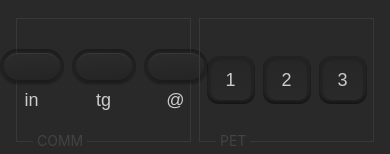
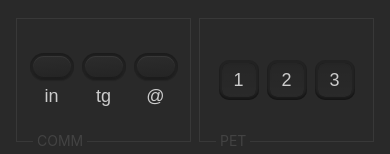
Before and after one commit to fluidleonid/portfolio-leo, a Next.js app: page / in a window 390 px wide. Shown: the part 582-736 px from the top of the page. Built offline with nearby package versions, Linux system fonts and the light colour scheme.

Commit message:
feat(ui): add sm size variant (44x28 for Button, 40x40 for ButtonLamp) with untouched labels

```diff
--- a/src/shared/ui/button/Button.tsx
+++ b/src/shared/ui/button/Button.tsx
@@ -10,6 +10,8 @@ export interface ButtonProps
   labelClassName?: string;
   /** Optional class name for the inner tactile pill */
   buttonClassName?: string;
+  /** Size variant: default (64x36), sm (44x28), or responsive (sm on mobile, default on desktop) */
+  size?: "default" | "sm" | "responsive";
 }
 
 /**
@@ -20,6 +22,10 @@ export interface ButtonProps
  * - Inner tactile cap: linear gradient surface-pill -> surface
  * - Full interactive hit zone: includes both the tactile pill and the label
  * - Label positions: "bottom" (default for COMM pills) or "right" (for CASE rows)
+ * - Size specifications:
+ *   - default: whole base 64x36px, inner cap 56x28px
+ *   - sm: whole base 44x28px, inner cap 38x22px
+ *   - responsive: sm on mobile (<sm), default on desktop (sm+)
  */
 export const Button = React.forwardRef<HTMLButtonElement, ButtonProps>(
   (
@@ -29,6 +35,7 @@ export const Button = React.forwardRef<HTMLButtonElement, ButtonProps>(
       labelClassName = "",
       label,
       labelPosition = "bottom",
+      size = "default",
       disabled,
       children,
       ...props
@@ -36,6 +43,42 @@ export const Button = React.forwardRef<HTMLButtonElement, ButtonProps>(
     ref
   ) => {
     const isHorizontal = labelPosition === "right";
+
+    // Well size classes (outer base of the button)
+    const wellSizeClass =
+      size === "sm"
+        ? "h-[28px] w-[44px] rounded-[36px] p-[3px] pt-[2.5px]"
+        : size === "responsive"
+        ? "h-[28px] sm:h-[36px] w-[44px] sm:w-[64px] rounded-[36px] sm:rounded-[44px] p-[3px] sm:p-[4px] pt-[2.5px] sm:pt-[3px]"
+        : "h-[36px] w-[64px] rounded-[44px] p-[4px] pt-[3px]";
+
+    // Cap size classes (inner tactile cap)
+    const capSizeClass =
+      size === "sm"
+        ? "h-[22px] w-[38px] rounded-[32px]"
+        : size === "responsive"
+        ? "h-[22px] sm:h-[28px] w-[38px] sm:w-[56px] rounded-[32px] sm:rounded-[40px]"
+        : "h-[28px] w-[56px] rounded-[40px]";
+
+    // Hit-target / container width when label is stacked below
+    const containerWidthClass =
+      isHorizontal
+        ? ""
+        : size === "sm"
+        ? "w-[44px]"
+        : size === "responsive"
+        ? "w-[44px] sm:w-[64px]"
+        : "w-[64px]";
+
+    // Label width class
+    const labelWidthClass =
+      isHorizontal
+        ? "text-left"
+        : size === "sm"
+        ? "w-[44px] text-center"
+        : size === "responsive"
+        ? "w-[44px] sm:w-[64px] text-center"
+        : "w-[64px] text-center";
 
     return (
       <button
@@ -49,19 +92,20 @@ export const Button = React.forwardRef<HTMLButtonElement, ButtonProps>(
         className={`group relative inline-flex ${
           isHorizontal
             ? "flex-row items-center gap-[16px]"
-            : "flex-col items-center gap-[4px] w-[64px]"
+            : `flex-col items-center gap-[4px] ${containerWidthClass}`
         } cursor-pointer select-none focus-visible:outline-none disabled:pointer-events-none disabled:opacity-40 ${className}`}
         {...props}
       >
-        {/* Tactile Pill Well (36x64px) */}
+        {/* Tactile Pill Well (Base: 44x28 in sm, 64x36 in default) */}
         <span
-          className={`relative inline-flex h-[36px] w-[64px] shrink-0 items-center justify-center rounded-[44px] bg-black/15 p-[4px] pt-[3px] shadow-[inset_0_2px_3px_rgba(0,0,0,0.25),inset_0_-1px_1px_rgba(255,255,255,0.02)] transition-all duration-150 group-focus-visible:ring-2 group-focus-visible:ring-neutral-500/40 ${buttonClassName}`}
+          className={`relative inline-flex shrink-0 items-center justify-center bg-black/15 shadow-[inset_0_2px_3px_rgba(0,0,0,0.25),inset_0_-1px_1px_rgba(255,255,255,0.02)] transition-all duration-150 group-focus-visible:ring-2 group-focus-visible:ring-neutral-500/40 ${wellSizeClass} ${buttonClassName}`}
         >
-          {/* Inner Tactile Cap (28x56px) */}
+          {/* Inner Tactile Cap */}
           <span
-            className="relative block h-[28px] w-[56px] rounded-[40px] shadow-[inset_0_1px_0_rgba(255,255,255,0.06),inset_0_-1px_0_rgba(0,0,0,0.25),0_2px_2px_rgba(0,0,0,0.20)] transition-all duration-150 ease-out group-hover:translate-y-[1px] group-hover:shadow-[inset_0_1px_0_rgba(255,255,255,0.04),inset_0_-1px_0_rgba(0,0,0,0.25),0_1px_1px_rgba(0,0,0,0.15)] group-active:translate-y-[1px] group-active:shadow-[inset_0_1px_0_rgba(255,255,255,0.04),inset_0_-1px_0_rgba(0,0,0,0.25),0_1px_1px_rgba(0,0,0,0.15)]"
+            className={`relative block shadow-[inset_0_1px_0_rgba(255,255,255,0.06),inset_0_-1px_0_rgba(0,0,0,0.25),0_2px_2px_rgba(0,0,0,0.20)] transition-all duration-150 ease-out group-hover:translate-y-[1px] group-hover:shadow-[inset_0_1px_0_rgba(255,255,255,0.04),inset_0_-1px_0_rgba(0,0,0,0.25),0_1px_1px_rgba(0,0,0,0.15)] group-active:translate-y-[1px] group-active:shadow-[inset_0_1px_0_rgba(255,255,255,0.04),inset_0_-1px_0_rgba(0,0,0,0.25),0_1px_1px_rgba(0,0,0,0.15)] ${capSizeClass}`}
             style={{
-              background: "linear-gradient(175deg, var(--color-surface-pill, #2c2c2c) 0%, var(--color-surface, #242424) 100%)",
+              background:
+                "linear-gradient(175deg, var(--color-surface-pill, #2c2c2c) 0%, var(--color-surface, #242424) 100%)",
             }}
           >
             {children}
@@ -71,9 +115,7 @@ export const Button = React.forwardRef<HTMLButtonElement, ButtonProps>(
         {/* Hardware Label: AA Stetica styled with text-content-primary (#CCCCCC) */}
         {label && (
           <span
-            className={`${
-              isHorizontal ? "text-left" : "w-[64px] text-center"
-            } text-[18px] leading-[22px] font-normal text-content-primary transition-colors duration-150 select-none tracking-normal font-stetica group-hover:text-content-contrast ${labelClassName}`}
+            className={`${labelWidthClass} text-[18px] leading-[22px] font-normal text-content-primary transition-colors duration-150 select-none tracking-normal font-stetica group-hover:text-content-contrast ${labelClassName}`}
           >
             {label}
           </span>
--- a/src/shared/ui/button/ButtonLamp.tsx
+++ b/src/shared/ui/button/ButtonLamp.tsx
@@ -3,39 +3,67 @@ import React from "react";
 export interface ButtonLampProps
   extends React.ButtonHTMLAttributes<HTMLButtonElement> {
   label?: string | number;
+  /** Size variant: default (48x48), sm (40x40), or responsive (sm on mobile, default on desktop) */
+  size?: "default" | "sm" | "responsive";
 }
 
 /**
  * ButtonLamp (Tactile Illuminated Indicator Button)
  * 1:1 direct mathematical extraction from Figma node `52:1767` / `76:623`:
  *
- * Exact Figma default state specifications:
- * - Outer socket: 48x48px, rounded-[12px], bg-black/16, p-[4px]
- * - Inner btn (40x40px, rounded-[8px]):
- *   Upward shadow: 0 -4px 4px rgba(0,0,0,0.25)
- *   Glass micro-facet: inset 0 1px 4px rgba(38,36,36,0.04)
- * - Hover / active: illuminated multi-center organic mesh gradient + gentle contained amber glow
- * - Exact backdrop blur 20px with subtle 2%->4% linear diffuser
- * - Numeral: AA Stetica 18px medium (text-border-hardware -> text-surface on hover/active)
+ * Size specifications:
+ * - default: outer socket 48x48px (rounded 12px, p-4px), inner btn 40x40px (rounded 8px)
+ * - sm: outer socket 40x40px (rounded 10px, p-3px), inner btn 34x34px (rounded 7px)
+ * - responsive: sm on mobile (<sm), default on desktop (sm+)
+ *
+ * Upward shadow: 0 -4px 4px rgba(0,0,0,0.25)
+ * Glass micro-facet: inset 0 1px 4px rgba(38,36,36,0.04)
+ * Hover / active: illuminated multi-center organic mesh gradient + gentle contained amber glow
+ * Exact backdrop blur 20px with subtle 2%->4% linear diffuser
+ * Numeral: AA Stetica 18px medium (text-content-primary)
  */
 export const ButtonLamp = React.forwardRef<HTMLButtonElement, ButtonLampProps>(
-  ({ className = "", label = "1", disabled, children, ...props }, ref) => {
+  ({ className = "", label = "1", size = "default", disabled, children, ...props }, ref) => {
+    // Outer socket classes
+    const socketSizeClass =
+      size === "sm"
+        ? "h-[40px] w-[40px] rounded-[10px] p-[3px]"
+        : size === "responsive"
+        ? "h-[40px] sm:h-[48px] w-[40px] sm:w-[48px] rounded-[10px] sm:rounded-[12px] p-[3px] sm:p-[4px]"
+        : "h-[48px] w-[48px] rounded-[12px] p-[4px]";
+
+    // Inner btn frame classes
+    const innerSizeClass =
+      size === "sm"
+        ? "h-[34px] w-[34px] rounded-[7px]"
+        : size === "responsive"
+        ? "h-[34px] sm:h-[40px] w-[34px] sm:w-[40px] rounded-[7px] sm:rounded-[8px]"
+        : "h-[40px] w-[40px] rounded-[8px]";
+
+    // Inner rounded class for overlays
+    const roundedClass =
+      size === "sm"
+        ? "rounded-[7px]"
+        : size === "responsive"
+        ? "rounded-[7px] sm:rounded-[8px]"
+        : "rounded-[8px]";
+
     return (
       <button
         ref={ref}
         type="button"
         disabled={disabled}
         aria-label={props["aria-label"] || `Button lamp ${label}`}
-        className={`group relative inline-flex h-[48px] w-[48px] shrink-0 cursor-pointer select-none items-center justify-center rounded-[12px] bg-black/16 p-[4px] shadow-[inset_0_-1px_2px_rgba(0,0,0,0.25),inset_0_-3px_2px_rgba(0,0,0,0.25)] transition-all duration-150 focus-visible:outline-none focus-visible:ring-2 focus-visible:ring-neutral-500/40 disabled:pointer-events-none disabled:opacity-40 [transform:translateZ(0)] ${className}`}
+        className={`group relative inline-flex shrink-0 cursor-pointer select-none items-center justify-center bg-black/16 shadow-[inset_0_-1px_2px_rgba(0,0,0,0.25),inset_0_-3px_2px_rgba(0,0,0,0.25)] transition-all duration-150 focus-visible:outline-none focus-visible:ring-2 focus-visible:ring-neutral-500/40 disabled:pointer-events-none disabled:opacity-40 [transform:translateZ(0)] ${socketSizeClass} ${className}`}
         {...props}
       >
-        {/* Inner btn frame (40x40px, radius 8px, 1:1 exact Figma shadows in default) */}
+        {/* Inner btn frame */}
         <span
-          className="relative flex h-[40px] w-[40px] items-center justify-center overflow-hidden rounded-[8px] shadow-[0_-4px_4px_rgba(0,0,0,0.25),inset_0_1px_4px_rgba(38,36,36,0.04)] transition-all duration-150 ease-out group-hover:shadow-[0_0_4px_rgba(207,107,6,0.25),inset_0_1px_2px_rgba(255,255,255,0.12)] group-active:translate-y-[0.5px] [transform:translateZ(0)] [-webkit-mask-image:-webkit-radial-gradient(white,black)]"
+          className={`relative flex items-center justify-center overflow-hidden shadow-[0_-4px_4px_rgba(0,0,0,0.25),inset_0_1px_4px_rgba(38,36,36,0.04)] transition-all duration-150 ease-out group-hover:shadow-[0_0_4px_rgba(207,107,6,0.25),inset_0_1px_2px_rgba(255,255,255,0.12)] group-active:translate-y-[0.5px] [transform:translateZ(0)] [-webkit-mask-image:-webkit-radial-gradient(white,black)] ${innerSizeClass}`}
         >
           {/* Multi-Center Organic Mesh Gradient (Lights up on hover) */}
           <span
-            className="pointer-events-none absolute inset-0 rounded-[8px] opacity-0 transition-opacity duration-200 ease-out group-hover:opacity-100 group-active:opacity-100"
+            className={`pointer-events-none absolute inset-0 opacity-0 transition-opacity duration-200 ease-out group-hover:opacity-100 group-active:opacity-100 ${roundedClass}`}
             style={{
               background: `
                 radial-gradient(circle at 48% 36%, #FFE57F 0%, #FFCC5D 32%, transparent 68%),
@@ -49,7 +77,7 @@ export const ButtonLamp = React.forwardRef<HTMLButtonElement, ButtonLampProps>(
 
           {/* Exact Figma Glass Diffuser (linear gradient 2% -> 4% + backdrop blur 20px) */}
           <span
-            className="pointer-events-none absolute inset-0 rounded-[8px] backdrop-blur-[20px]"
+            className={`pointer-events-none absolute inset-0 backdrop-blur-[20px] ${roundedClass}`}
             style={{
               background:
                 "linear-gradient(180deg, rgba(255, 255, 255, 0.02) 0%, rgba(255, 255, 255, 0.04) 100%)",
--- a/src/widgets/hero/ui/Hero.tsx
+++ b/src/widgets/hero/ui/Hero.tsx
@@ -286,7 +286,7 @@ export const Hero = React.forwardRef<HTMLDivElement, HeroProps>(
               rel="noopener noreferrer"
               className="cursor-pointer shrink-0"
             >
-              <Button label="in" aria-label="LinkedIn Profile" />
+              <Button label="in" size="responsive" aria-label="LinkedIn Profile" />
             </a>
             <a
               href="https://t.me/leo_dmitriev"
@@ -294,22 +294,22 @@ export const Hero = React.forwardRef<HTMLDivElement, HeroProps>(
               rel="noopener noreferrer"
               className="cursor-pointer shrink-0"
             >
-              <Button label="tg" aria-label="Telegram Channel" />
+              <Button label="tg" size="responsive" aria-label="Telegram Channel" />
             </a>
             <a
               href="mailto:contact@leodmitriev.com"
               className="cursor-pointer shrink-0"
             >
-              <Button label="@" aria-label="Send Email" />
+              <Button label="@" size="responsive" aria-label="Send Email" />
             </a>
           </Section>
 
           {/* PET Section with 3 ButtonLamps (Buttons stay full 44px size) */}
           <Section label="PET" className="flex h-[124px] flex-1 sm:flex-initial sm:w-[242px] min-w-0 flex-row items-center justify-center gap-[8px] sm:gap-[16px] p-[16px]"
           >
-            <ButtonLamp label="1" aria-label="Pet Project 1" />
-            <ButtonLamp label="2" aria-label="Pet Project 2" />
-            <ButtonLamp label="3" aria-label="Pet Project 3" />
+            <ButtonLamp label="1" size="responsive" aria-label="Pet Project 1" />
+            <ButtonLamp label="2" size="responsive" aria-label="Pet Project 2" />
+            <ButtonLamp label="3" size="responsive" aria-label="Pet Project 3" />
           </Section>
         </div>
       </header>
```
